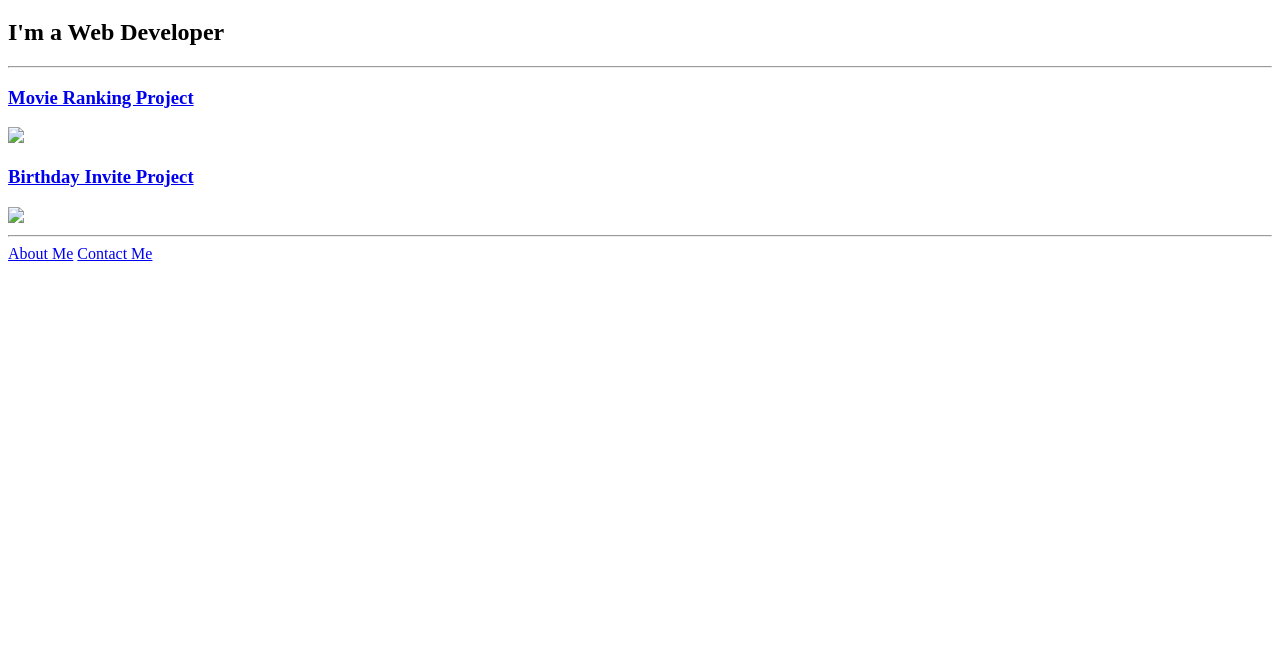
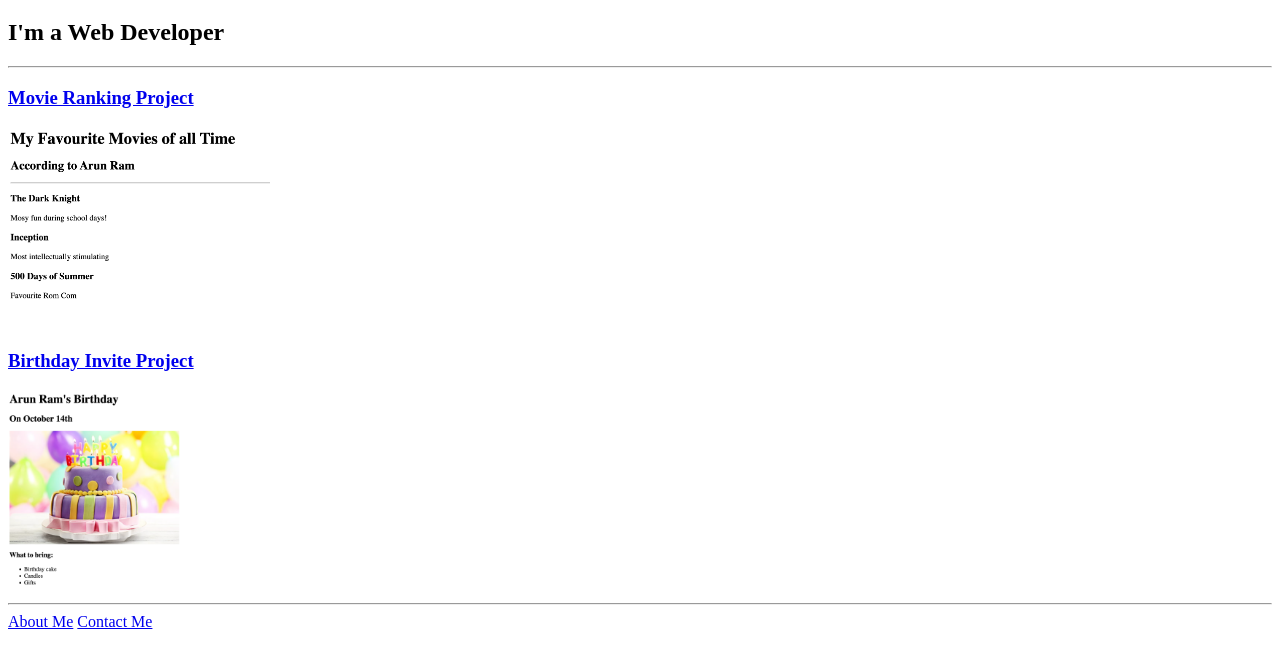
Before and after one commit to arunram51/html-portfolio, a plain HTML site: page index.html in a window 1280 px wide. Shown: the part 61-726 px from the top of the page. Drawn offline with Linux system fonts and the light colour scheme.

Commit message:
Update index.html

```diff
--- a/index.html
+++ b/index.html
@@ -10,10 +10,10 @@
     <h2>I'm a Web Developer</h2>
     <hr />
     <h3><a href="../html-portfolio/public/movie-ranking.html">Movie Ranking Project</h3></a>
-    <img src="../4.3 HTML Porfolio Project/assets/images/movie-ranking.png" height="200" />
+    <img src="../html-portfolio/assets/images/movie-ranking.png" height="200" />
 
-    <h3><a href="../4.3 HTML Porfolio Project/public/birthday-invite.html">Birthday Invite Project</h3></a>
-    <img src="../4.3 HTML Porfolio Project/assets/images/birthday-invite.png" height="200" />
+    <h3><a href="../html-portfolio/public/birthday-invite.html">Birthday Invite Project</h3></a>
+    <img src="../html-portfolio/assets/images/birthday-invite.png" height="200" />
 
     <hr />
 
```
